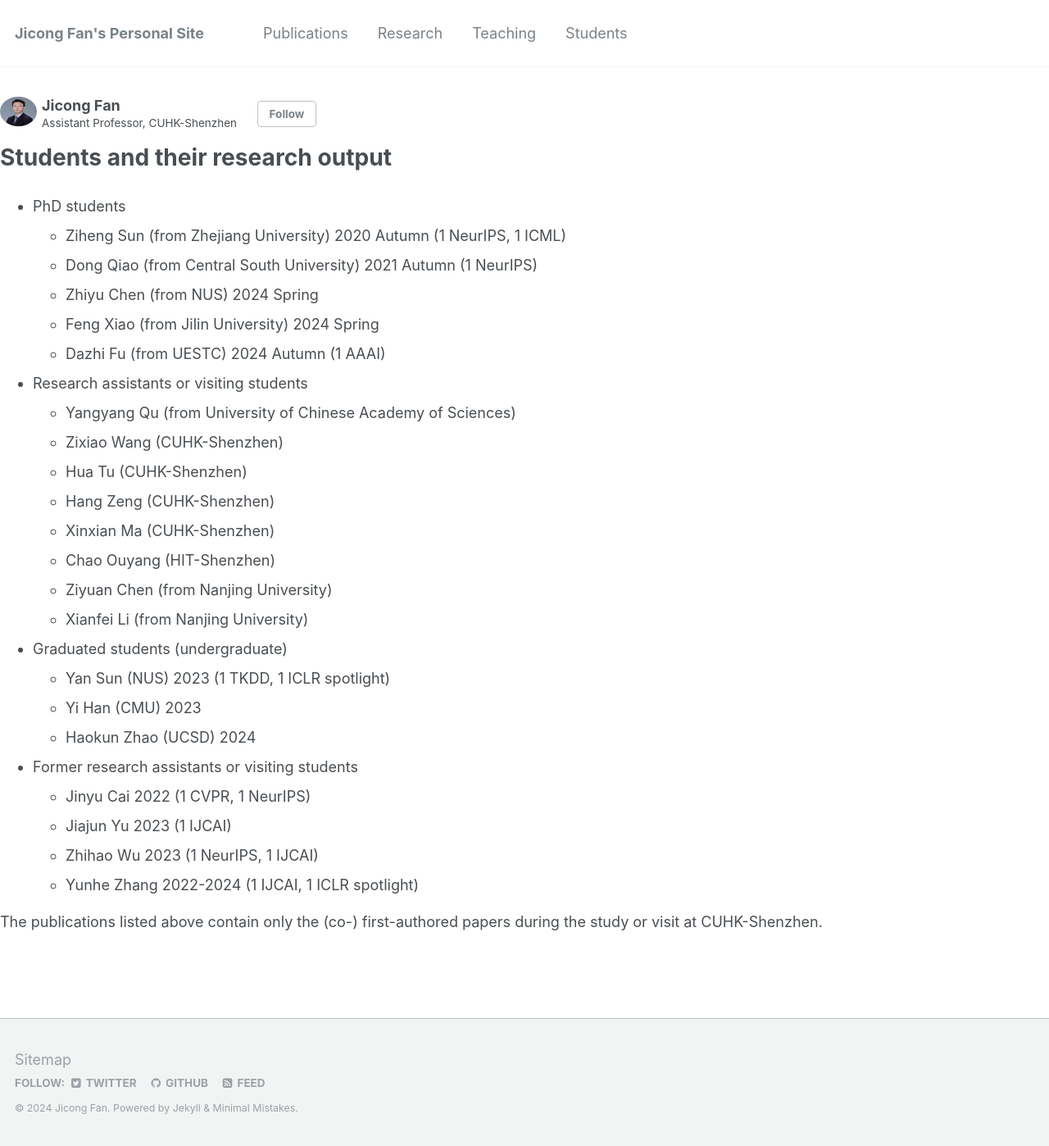
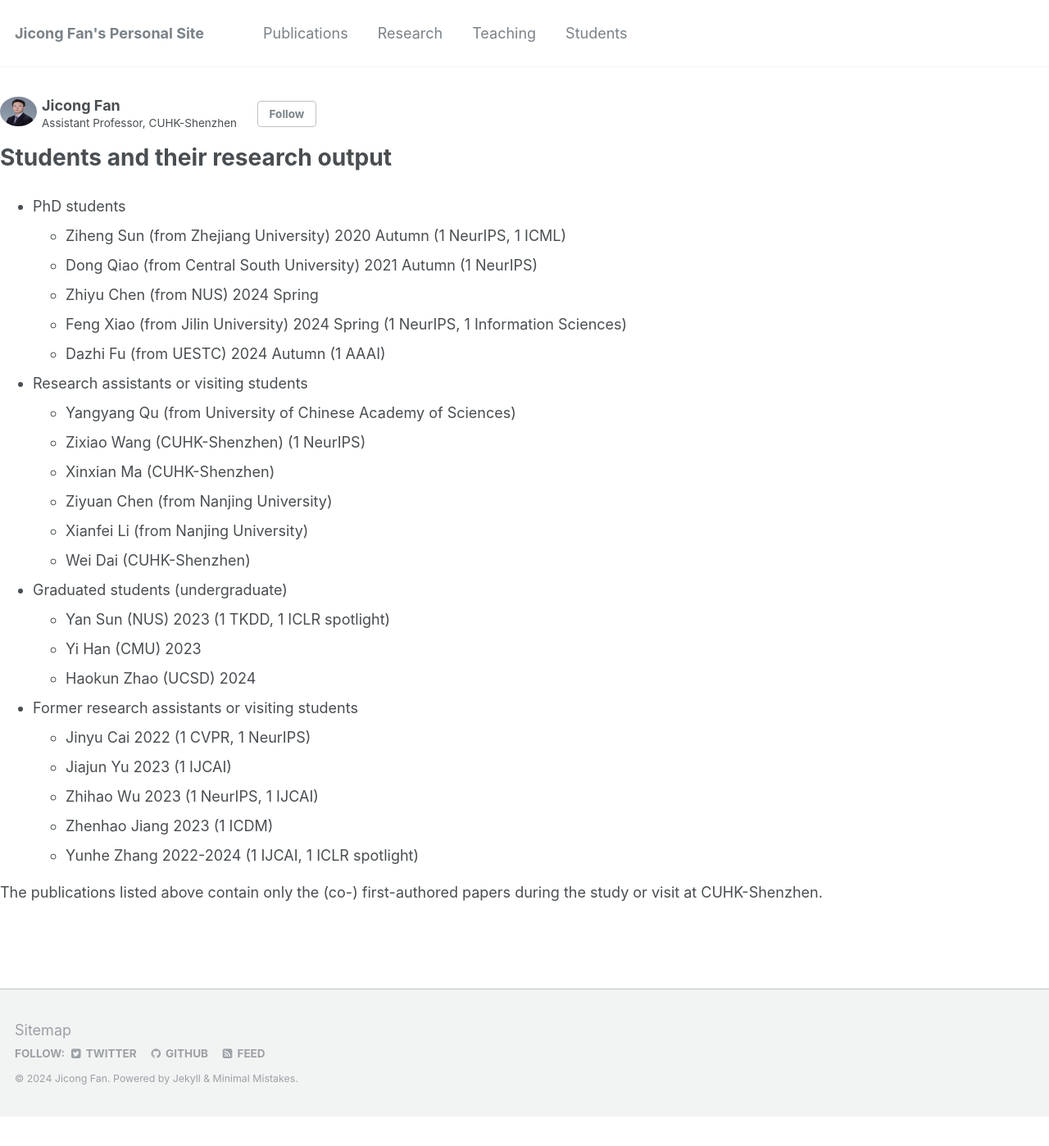
Before and after one commit to jicongfan/jicongfan.github.io, a Jekyll site: the page built from _pages/students.md, in a window 1280 px wide. Shown: the whole page at 82% size. Built offline with Jekyll 4.4.1, drawn with Linux system fonts in a browser that asks for light colours; after the commit the page ends 1362 px from its top, so only the background shows below that.

Commit message:
Update students.md

```diff
--- a/_pages/students.md
+++ b/_pages/students.md
@@ -9,19 +9,17 @@ author_profile: true
 	- Ziheng Sun (from Zhejiang University) 2020 Autumn (1 NeurIPS, 1 ICML)
 	- Dong Qiao (from Central South University) 2021 Autumn (1 NeurIPS)
 	- Zhiyu Chen (from NUS) 2024 Spring
-	- Feng Xiao (from Jilin University) 2024 Spring
+	- Feng Xiao (from Jilin University) 2024 Spring (1 NeurIPS, 1 Information Sciences)
 	- Dazhi Fu (from UESTC) 2024 Autumn (1 AAAI)
 
 
 - Research assistants or visiting students
 	- Yangyang Qu (from University of Chinese Academy of Sciences)
-	- Zixiao Wang (CUHK-Shenzhen)
-	- Hua Tu (CUHK-Shenzhen)
-	- Hang Zeng (CUHK-Shenzhen)
+	- Zixiao Wang (CUHK-Shenzhen) (1 NeurIPS)
 	- Xinxian Ma (CUHK-Shenzhen)
-	- Chao Ouyang (HIT-Shenzhen)
 	- Ziyuan Chen (from Nanjing University)
 	- Xianfei Li (from Nanjing University)
+	- Wei Dai (CUHK-Shenzhen)
 
 - Graduated students (undergraduate)
 	- Yan Sun (NUS) 2023 (1 TKDD, 1 ICLR spotlight)
@@ -32,6 +30,7 @@ author_profile: true
 	- Jinyu Cai 2022 (1 CVPR, 1 NeurIPS)
 	- Jiajun Yu 2023 (1 IJCAI)
 	- Zhihao Wu 2023 (1 NeurIPS, 1 IJCAI)
+	- Zhenhao Jiang 2023 (1 ICDM)
 	- Yunhe Zhang 2022-2024 (1 IJCAI, 1 ICLR spotlight)
 
  The publications listed above contain only the (co-) first-authored papers during the study or visit at CUHK-Shenzhen.
```
